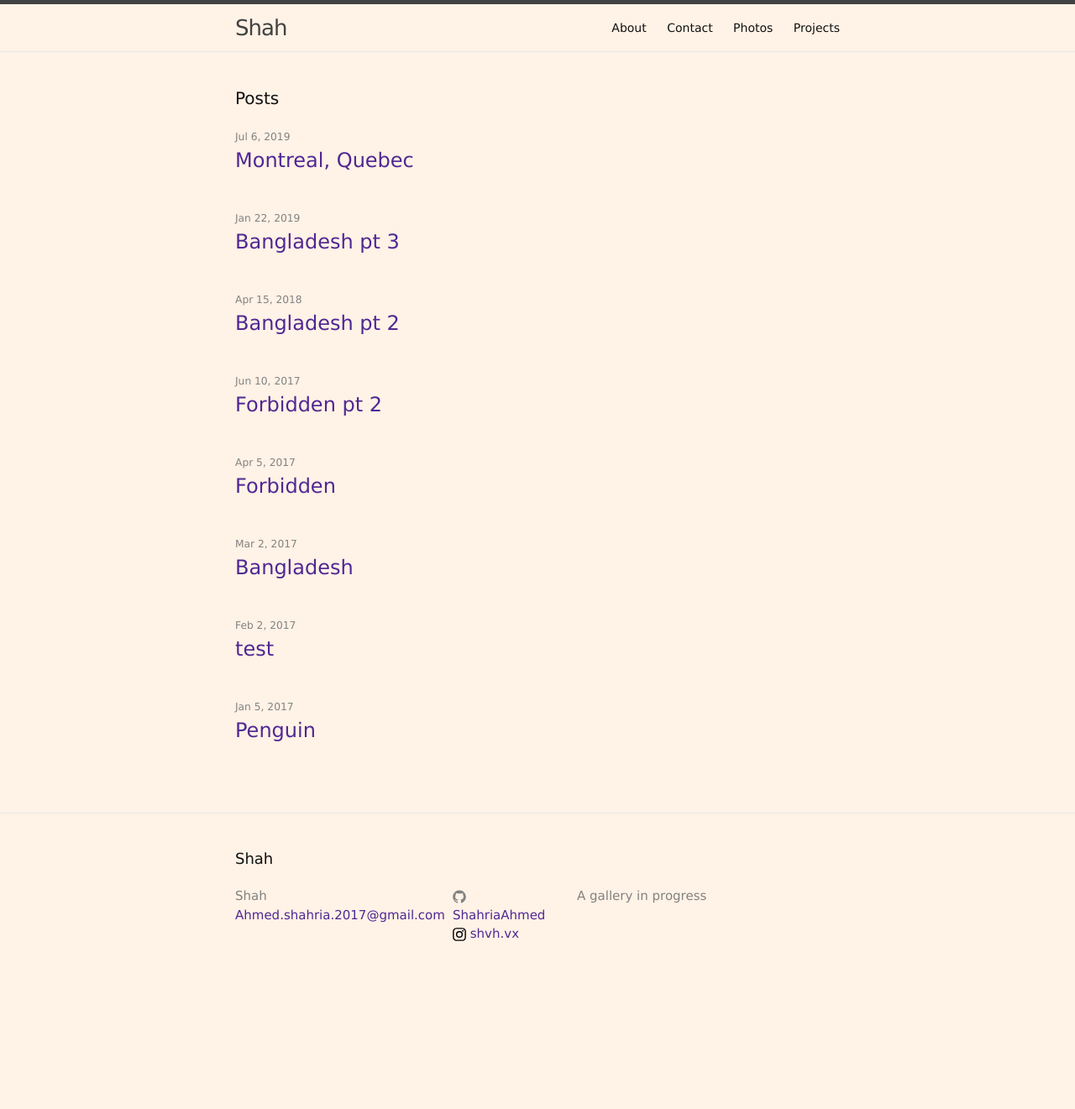
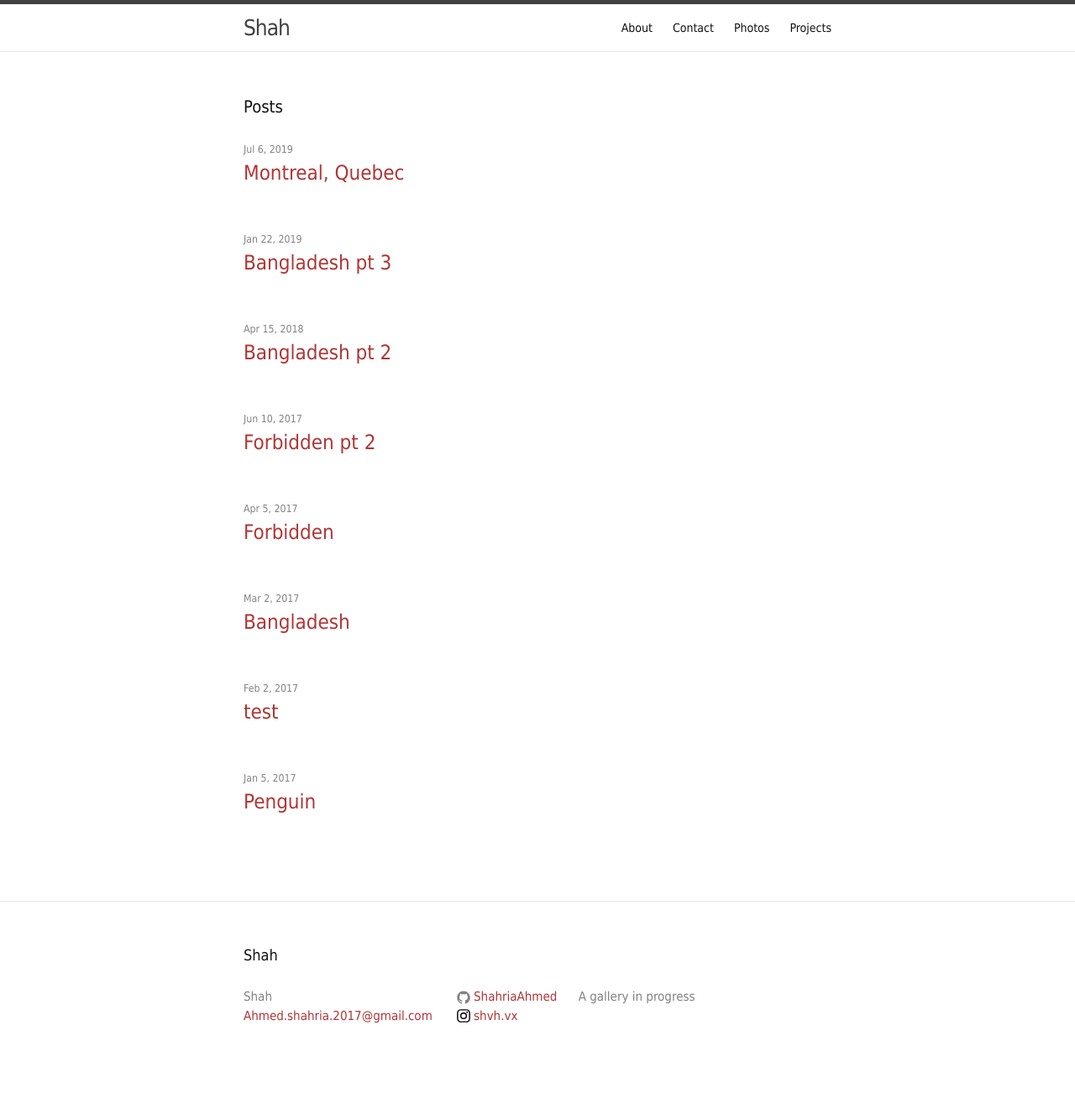
Before and after one commit to ShahriaAhmed/ShahriaAhmed.github.io, a Jekyll site: the page built from index.html, in a window 1280 px wide. Shown: the whole page at 84% size. Built offline with Jekyll 4.4.1, drawn with Linux system fonts in a browser that asks for light colours; before the commit the page ends 1204 px from its top, so only the background shows below that.

Commit message:
Update main.scss

```diff
--- a/css/main.scss
+++ b/css/main.scss
@@ -6,17 +6,17 @@
 
 
 // Our variables
-$base-font-family: "Geneva", Geneva, Arial, sans-serif;
+$base-font-family: "Tahoma", Tahoma, Geneva, sans-serif;
 $base-font-size:   14px;
 $base-font-weight: 300;
 $small-font-size:  $base-font-size * 0.875;
 $base-line-height: 1.5;
 
-$spacing-unit:     40px;
+$spacing-unit:     50px;
 
 $text-color:       #111;
-$background-color: #FFF2E6;
-$brand-color:      #502793;
+$background-color: #ffffff;
+$brand-color:      #b03535;
 
 $grey-color:       #828282;
 $grey-color-light: lighten($grey-color, 40%);
```
